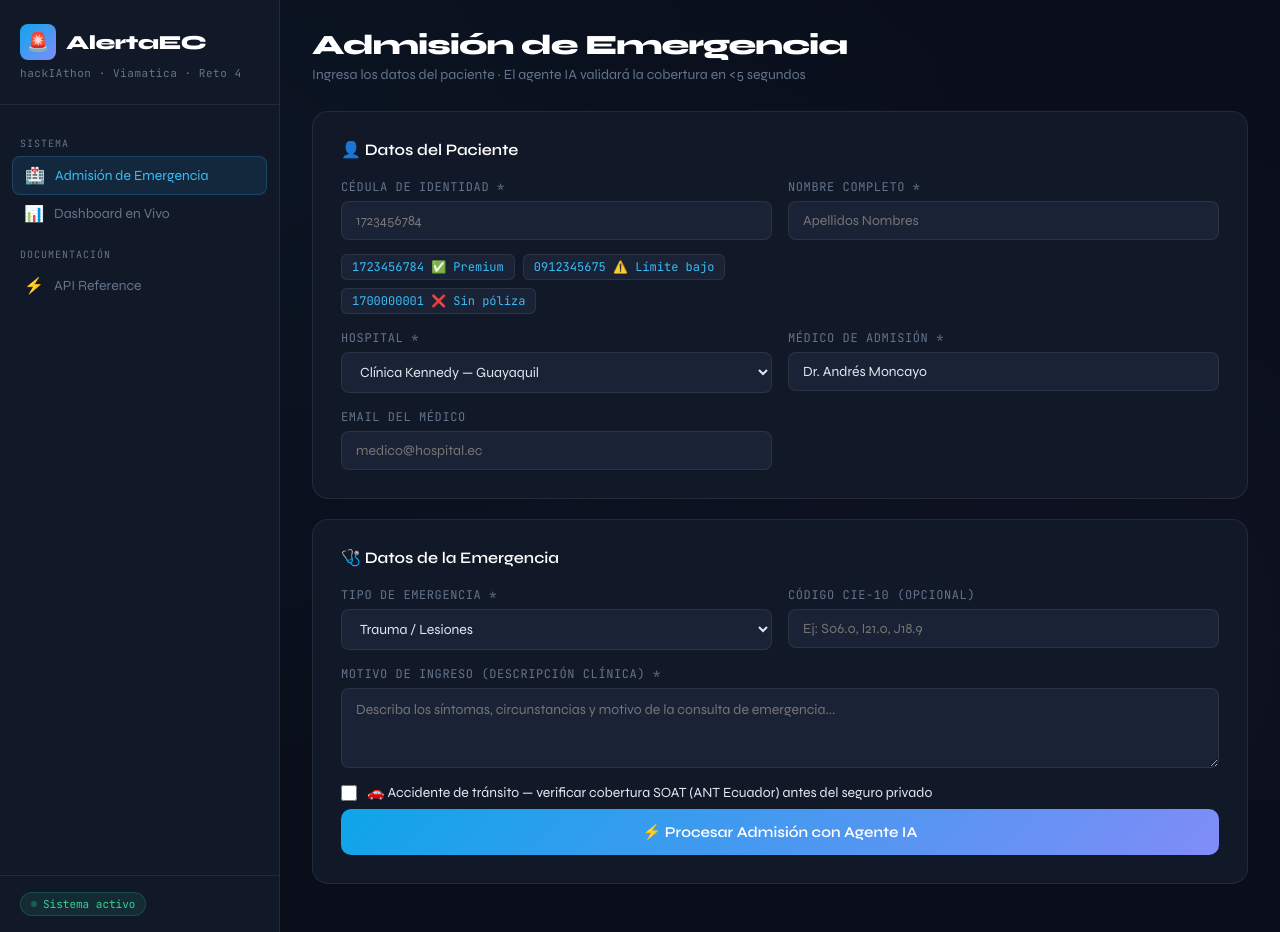
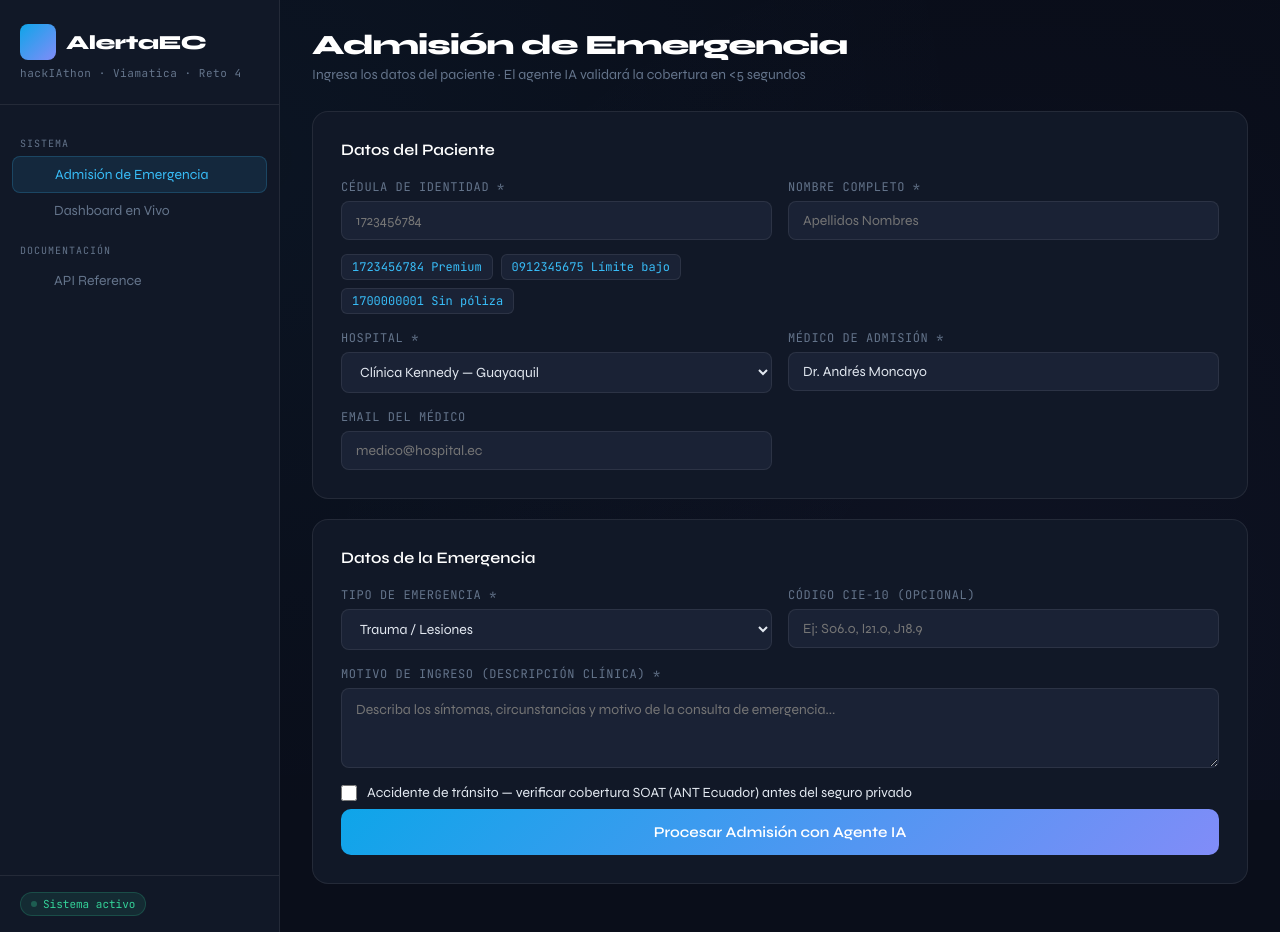
Before and after one commit to ElAlfa3007/reto4-AlertaTemprana-de-emergencias, a plain HTML site: page frontend/index.html in a window 1280 px wide. Drawn offline with Linux system fonts and the light colour scheme.

Commit message:
Add files via upload

```diff
--- a/frontend/index.html
+++ b/frontend/index.html
@@ -158,7 +158,7 @@ body::before{content:'';position:fixed;inset:0;background-image:radial-gradient(
   <aside class="sidebar">
     <div class="sidebar-header">
       <div class="logo">
-        <div class="logo-icon">🚨</div>
+        <div class="logo-icon"></div>
         <span class="logo-text">AlertaEC</span>
       </div>
       <div class="logo-sub">hackIAthon · Viamatica · Reto 4</div>
@@ -166,14 +166,14 @@ body::before{content:'';position:fixed;inset:0;background-image:radial-gradient(
     <nav class="sidebar-nav">
       <div class="nav-label">Sistema</div>
       <button class="nav-btn active" onclick="showPage('admision')">
-        <span class="nav-icon">🏥</span> Admisión de Emergencia
+        <span class="nav-icon"></span> Admisión de Emergencia
       </button>
       <button class="nav-btn" onclick="showPage('dashboard')">
-        <span class="nav-icon">📊</span> Dashboard en Vivo
+        <span class="nav-icon"></span> Dashboard en Vivo
       </button>
       <div class="nav-label">Documentación</div>
       <button class="nav-btn" onclick="showPage('api')">
-        <span class="nav-icon">⚡</span> API Reference
+        <span class="nav-icon"></span> API Reference
       </button>
     </nav>
     <div class="sidebar-footer">
@@ -192,15 +192,15 @@ body::before{content:'';position:fixed;inset:0;background-image:radial-gradient(
       </div>
 
       <div class="form-card">
-        <div class="form-card-title">👤 Datos del Paciente</div>
+        <div class="form-card-title"> Datos del Paciente</div>
         <div class="form-grid">
           <div class="form-group">
             <label class="form-label">Cédula de Identidad *</label>
             <input class="form-input" id="cedula" type="text" placeholder="1723456784" maxlength="10">
             <div class="demo-cedulas">
-              <span class="demo-pill" onclick="setDemo('1723456784','Juan Carlos Andrade Mejía')">1723456784 ✅ Premium</span>
-              <span class="demo-pill" onclick="setDemo('0912345675','Rosa Elena Gutiérrez Vaca')">0912345675 ⚠️ Límite bajo</span>
-              <span class="demo-pill" onclick="setDemo('1700000001','Pedro Sin Seguro')">1700000001 ❌ Sin póliza</span>
+              <span class="demo-pill" onclick="setDemo('1723456784','Juan Carlos Andrade Mejía')">1723456784 Premium</span>
+              <span class="demo-pill" onclick="setDemo('0912345675','Rosa Elena Gutiérrez Vaca')">0912345675 Límite bajo</span>
+              <span class="demo-pill" onclick="setDemo('1700000001','Pedro Sin Seguro')">1700000001 Sin póliza</span>
             </div>
           </div>
           <div class="form-group">
@@ -229,7 +229,7 @@ body::before{content:'';position:fixed;inset:0;background-image:radial-gradient(
       </div>
 
       <div class="form-card">
-        <div class="form-card-title">🩺 Datos de la Emergencia</div>
+        <div class="form-card-title"> Datos de la Emergencia</div>
         <div class="form-grid">
           <div class="form-group">
             <label class="form-label">Tipo de Emergencia *</label>
@@ -255,12 +255,12 @@ body::before{content:'';position:fixed;inset:0;background-image:radial-gradient(
           <div class="form-group full">
             <label class="checkbox-row">
               <input type="checkbox" id="soat">
-              🚗 Accidente de tránsito — verificar cobertura SOAT (ANT Ecuador) antes del seguro privado
+               Accidente de tránsito — verificar cobertura SOAT (ANT Ecuador) antes del seguro privado
             </label>
           </div>
         </div>
         <button class="btn-primary" id="btn-submit" onclick="procesarAdmision()">
-          ⚡ Procesar Admisión con Agente IA
+           Procesar Admisión con Agente IA
         </button>
       </div>
 
@@ -300,7 +300,7 @@ body::before{content:'';position:fixed;inset:0;background-image:radial-gradient(
         <div class="page-subtitle">Endpoints disponibles para integración con sistemas hospitalarios</div>
       </div>
       <div class="form-card">
-        <div class="form-card-title">⚡ POST /api/webhook/admision</div>
+        <div class="form-card-title"> POST /api/webhook/admision</div>
         <div style="background:var(--surface2);border-radius:10px;padding:16px;font-family:var(--mono);font-size:12px;color:var(--accent);line-height:1.8;overflow-x:auto">
 <pre>{
   "cedula_paciente": "1723456784",
@@ -428,7 +428,7 @@ async function procesarAdmision() {
 
 function mostrarResultado(data) {
   const estado = (data.estado_cobertura || '').toLowerCase();
-  const iconos = { confirmada:'✅', en_revision:'⚠️', alerta_critica:'🚨', sin_cobertura:'❌' };
+  const iconos = { confirmada:'', en_revision:'', alerta_critica:'', sin_cobertura:'' };
   const colores = { confirmada:'var(--green)', en_revision:'var(--yellow)', alerta_critica:'var(--red)', sin_cobertura:'var(--muted)' };
   const barColores = { confirmada:'#34d399', en_revision:'#fbbf24', alerta_critica:'#f87171', sin_cobertura:'#64748b' };
 
@@ -458,17 +458,17 @@ function mostrarResultado(data) {
     <div class="result-resumen">${data.resumen}</div>
     <div class="result-grid">
       <div class="result-box">
-        <div class="result-box-title">⚠️ Alertas</div>
+        <div class="result-box-title"> Alertas</div>
         <ul>${alertas}</ul>
       </div>
       <div class="result-box">
-        <div class="result-box-title">💰 Cobertura disponible</div>
+        <div class="result-box-title"> Cobertura disponible</div>
         <div style="font-size:26px;font-weight:700;color:${colores[estado]}">$${(data.limite_disponible || 0).toLocaleString('es-EC', {minimumFractionDigits:2})}</div>
         <div style="font-size:12px;color:var(--muted);margin-top:4px">Urgencia: <strong style="color:var(--text)">${data.nivel_urgencia}</strong></div>
       </div>
     </div>
     <div class="result-box" style="margin-top:12px">
-      <div class="result-box-title">📨 Notificaciones enviadas</div>
+      <div class="result-box-title"> Notificaciones enviadas</div>
       <div class="notif-list">${notifs}</div>
     </div>
   `;
@@ -483,7 +483,7 @@ function mostrarResultado(data) {
 function mostrarError(msg) {
   const rc = document.getElementById('resultado');
   rc.className = 'result-card rc-alerta_critica';
-  rc.innerHTML = `<div style="color:var(--red);font-size:16px;font-weight:600">❌ Error</div><div style="margin-top:8px;color:var(--muted);font-size:14px">${msg}</div>`;
+  rc.innerHTML = `<div style="color:var(--red);font-size:16px;font-weight:600"> Error</div><div style="margin-top:8px;color:var(--muted);font-size:14px">${msg}</div>`;
   rc.style.display = 'block';
 }
 
```
